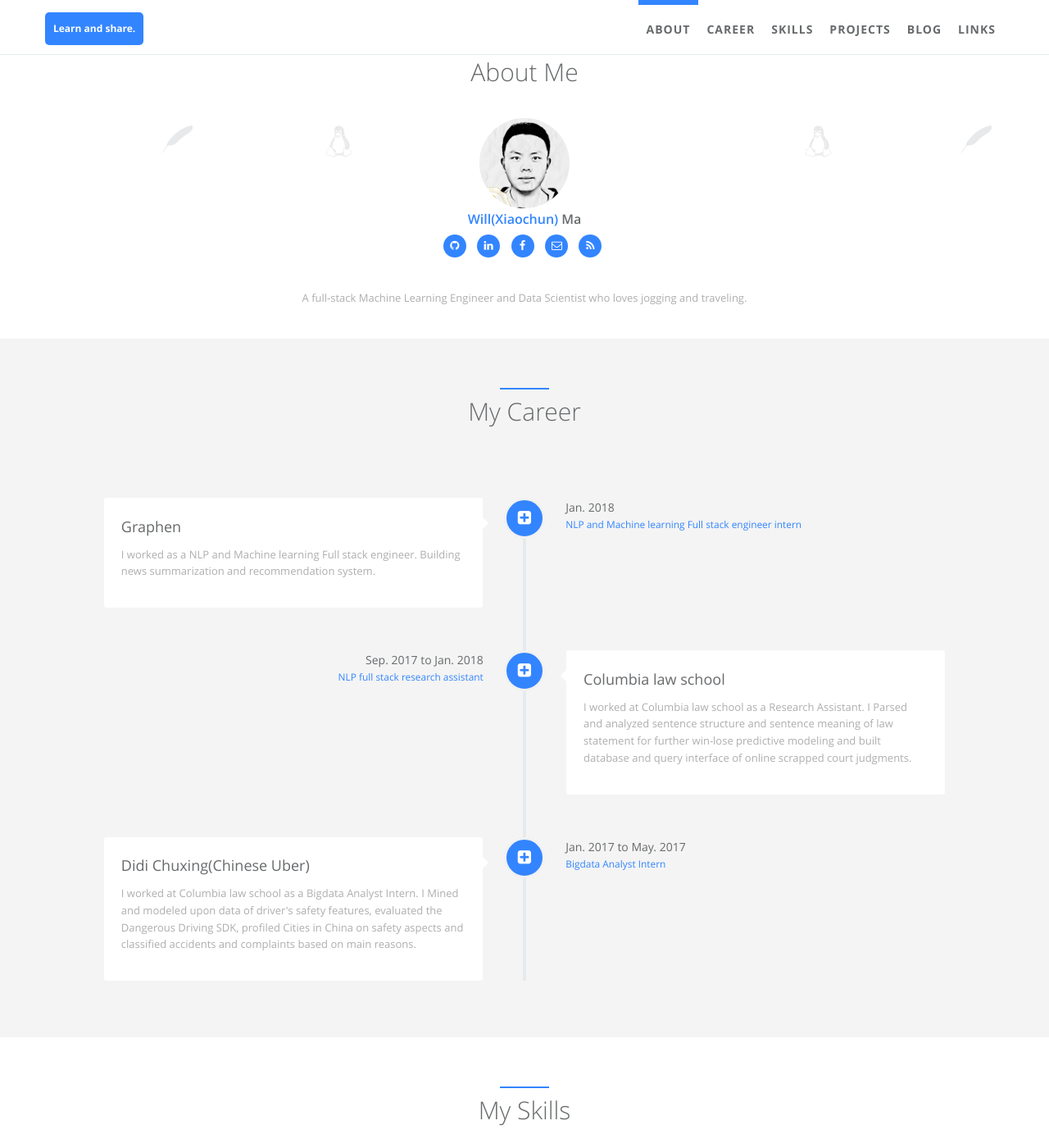
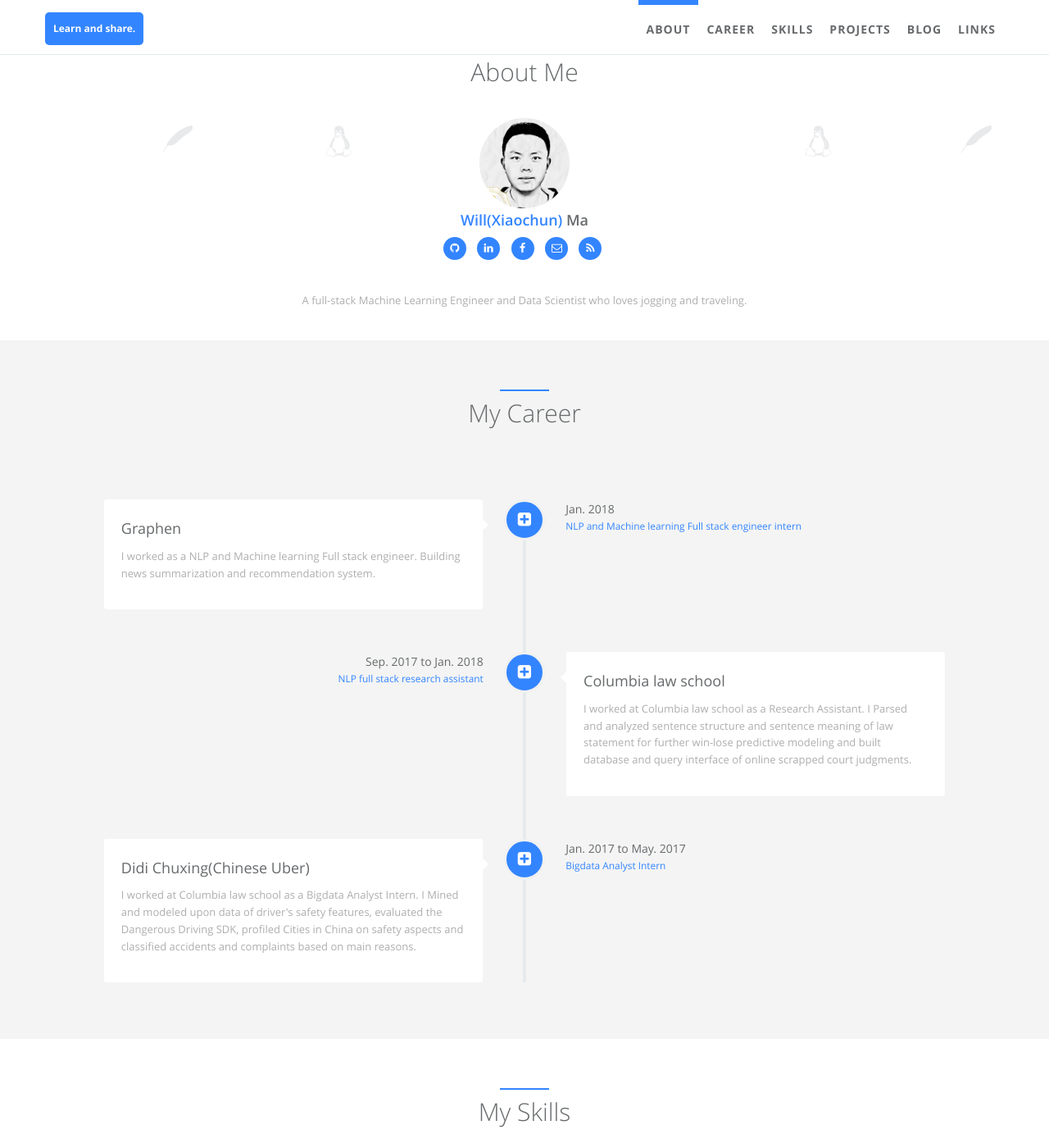
Before and after one commit to mxc19912008/previous-site, a Jekyll site: the page built from index.html, in a window 1280 px wide and 1400 px high, scrolled down 471 px. Shown: the whole window at 82% size. Built offline with Jekyll 4.4.1, drawn with Linux system fonts in a browser that asks for light colours.

Commit message:
Update _style.scss

```diff
--- a/_sass/_style.scss
+++ b/_sass/_style.scss
@@ -21,19 +21,19 @@
 }
 
 h3 {
-  font-size: 16px;
+  font-size: 20px;
 }
 
 h4 {
-  font-size: 16px;
+  font-size: 18px;
 }
 
 h5 {
+  font-size: 14px;
+}
+
+h6 {
   font-size: 12px;
-}
-
-h6 {
-  font-size: 10px;
 }
 
 h3, h4, h5 {
```
